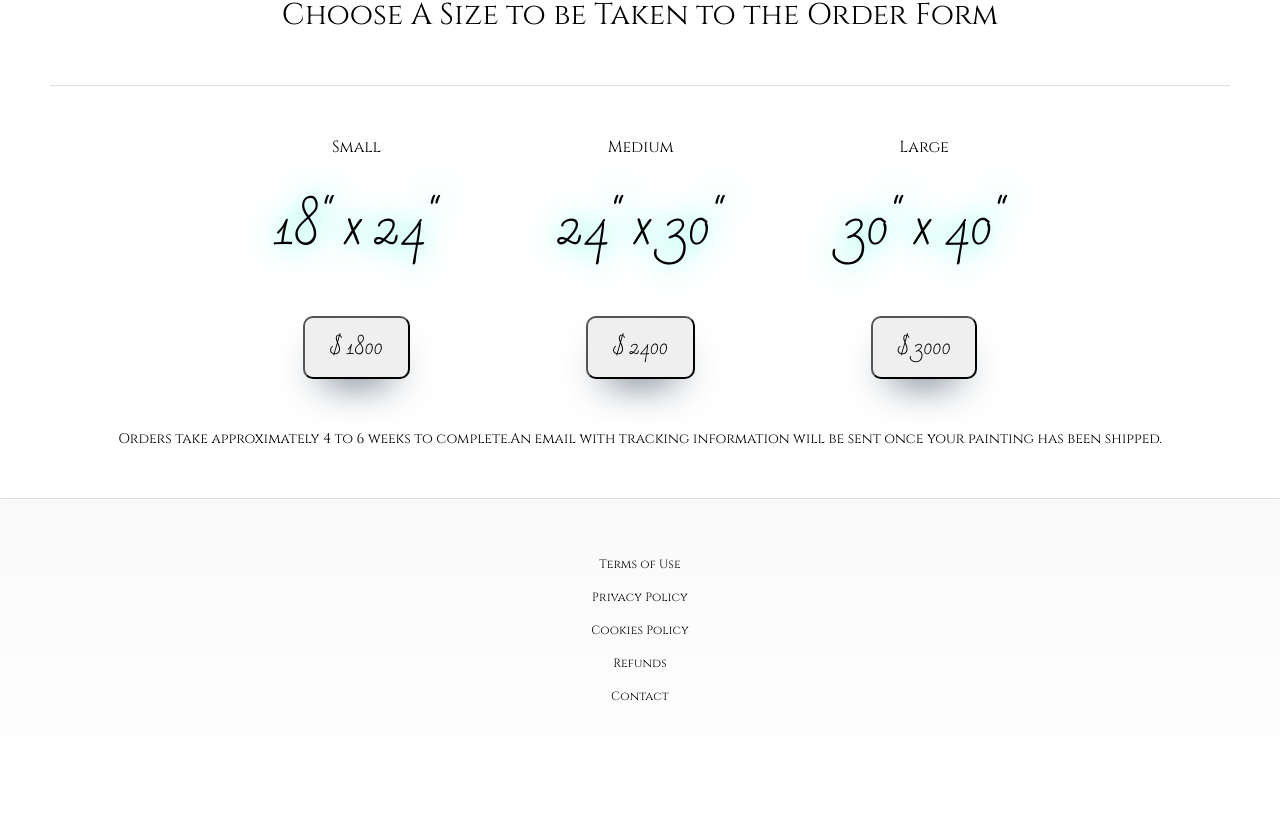
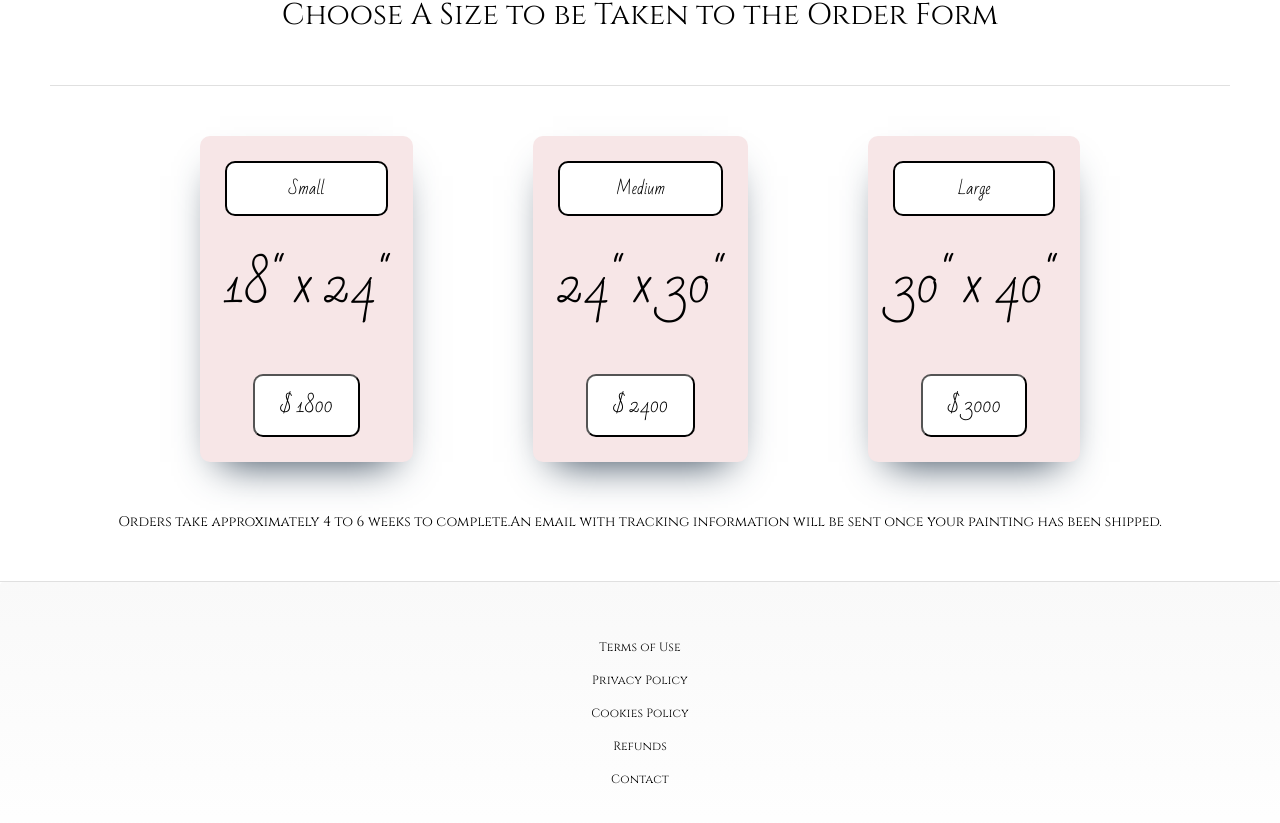
Before and after one commit to AParrino21/morgs-paint-2.0, a React (Vite) app: page /wedding-portraits in a window 1280 px wide. Shown: the part 2696-3519 px from the top of the page. Before the commit the page ends 3480 px from the top, so only its background shows below. Built offline with nearby package versions, Linux system fonts and the light colour scheme; no server answers.

Commit message:
updated pricing cards

```diff
--- a/src/components/OrderFormModal/OrderFormModal.css
+++ b/src/components/OrderFormModal/OrderFormModal.css
@@ -7,14 +7,14 @@
 }
 
 .order-form-title {
-  font-family: "Bad Script", arial;
+  font-family: "Bad Script", arial !important;
   font-size: 60px;
   text-shadow: 0px 0px 8px black;
   color: white;
 }
 
 .order-form-subtitle {
-  font-family: "Bad Script", arial;
+  font-family: "Bad Script", arial !important;
   font-size: 40px;
   text-shadow: 0px 0px 8px black;
   color: white;
--- a/src/index.css
+++ b/src/index.css
@@ -5,6 +5,9 @@ h2,
 h3,
 h4,
 h5,
+input,
+button,
+span,
 div {
   margin: 0;
   padding: 0;
--- a/src/pages/WeddingPortraits/WeddingPortraits.css
+++ b/src/pages/WeddingPortraits/WeddingPortraits.css
@@ -107,13 +107,36 @@
   margin: 50px;
 }
 
+.size-card {
+    background-color: #f7e6e7;
+    padding: 25px;
+    border-radius: 10px;
+    box-shadow: rgb(38, 57, 77) 0px 20px 40px -20px;
+    cursor: pointer;
+}
+
+.size-card:hover {
+    background-color: #ffcdd3;
+}
+
+.size-card p:first-of-type{
+    background-color: white;
+    padding: 10px;
+    border-radius: 10px;
+    border: 2px solid black;
+    font-family: "Bad Script", cursive;
+}
+
+.size-card:hover p:first-child, .size-card:hover .size-btn {
+    background-color: black;
+    color: white;
+}
+
 .size {
   font-size: 50px;
   padding-top: 20px;
   padding-bottom: 40px;
   font-family: "Bad Script", cursive;
-  box-shadow: 0 0px -50px -6px black;
-  text-shadow: 0px 0px 30px #00ffc3;
 }
 
 .size-btn {
@@ -122,12 +145,7 @@
   font-family: "Bad Script", cursive;
   cursor: pointer;
   border-radius: 10px;
-  box-shadow: rgb(38, 57, 77) 0px 20px 40px -20px;
-}
-
-.size-btn:hover {
-  background-color: black;
-  color: white;
+  background-color: white;
 }
 
 .order-time-text {
--- a/src/pages/WeddingPortraits/WeddingPortraits.tsx
+++ b/src/pages/WeddingPortraits/WeddingPortraits.tsx
@@ -11,12 +11,12 @@ import Size2 from "./size2.jpeg";
 
 const WeddingPortraits = () => {
   const [openOrderForm, setOpenOrderForm] = React.useState<boolean>(false);
-  const [priceChosen, setPriceChosen] = React.useState<number | undefined>()
+  const [priceChosen, setPriceChosen] = React.useState<number | undefined>();
   const handleClose = () => setOpenOrderForm(false);
 
   function handlePriceChosen(price: number) {
-    setOpenOrderForm(true)
-    setPriceChosen(price)
+    setOpenOrderForm(true);
+    setPriceChosen(price);
   }
 
   return (
@@ -70,7 +70,7 @@ const WeddingPortraits = () => {
         <p className="choose">Choose A Size to be Taken to the Order Form</p>
         <Divider />
         <div className="size-details-container">
-          <div>
+          <div onClick={() => handlePriceChosen(1800)} className="size-card">
             <p>Small</p>
             <p className="size18x24 size">18" x 24"</p>
             <button
@@ -80,7 +80,7 @@ const WeddingPortraits = () => {
               $ 1800
             </button>
           </div>
-          <div>
+          <div onClick={() => handlePriceChosen(2400)} className="size-card">
             <p>Medium</p>
             <p className="size24x30 size">24" x 30"</p>
             <button
@@ -90,7 +90,7 @@ const WeddingPortraits = () => {
               $ 2400
             </button>
           </div>
-          <div>
+          <div onClick={() => handlePriceChosen(3000)} className="size-card">
             <p>Large</p>
             <p className="size30x40 size">30" x 40"</p>
             <button
@@ -109,7 +109,11 @@ const WeddingPortraits = () => {
           </p>
         </div>
       </div>
-      <OrderFormModal open={openOrderForm} handleClose={handleClose} price={priceChosen} />
+      <OrderFormModal
+        open={openOrderForm}
+        handleClose={handleClose}
+        price={priceChosen}
+      />
     </div>
   );
 };
```
